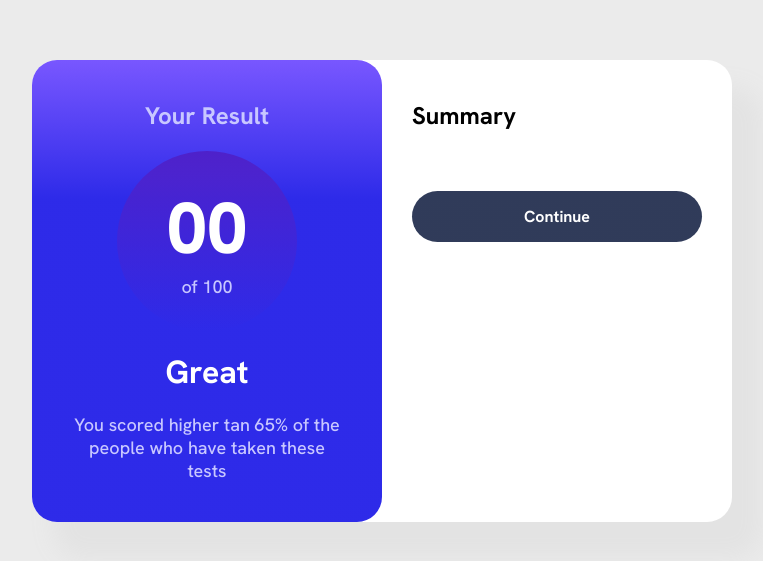
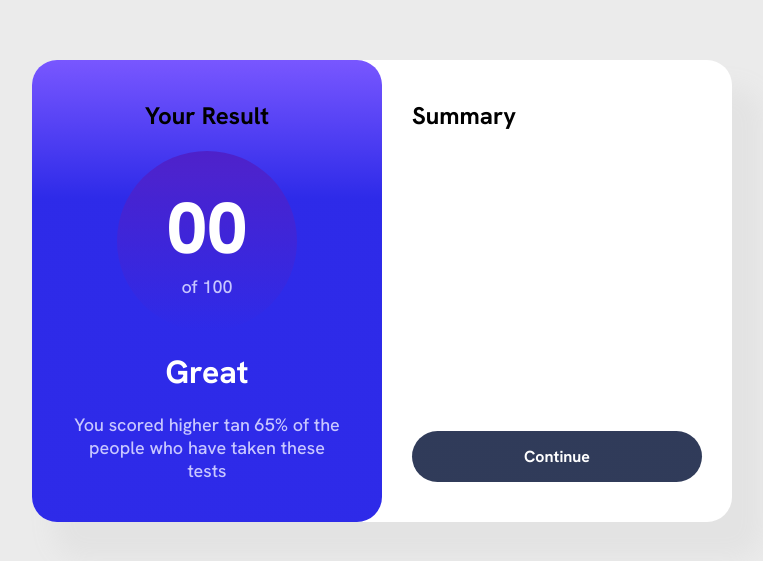
Before and after one commit to jimmy-alv/results-summary-component, a plain HTML site: page index.html in a window 1280 px wide. Shown: the part 109-670 px from the top of the page, without its empty margins (258-1021 px from the left). Drawn offline with Linux system fonts and the light colour scheme; no server answers.

Commit message:
- H1 added.

```diff
--- a/index.html
+++ b/index.html
@@ -11,7 +11,7 @@
   <body>
     <main>
       <section class="result-card">
-        <h2>Your Result</h2>
+        <h1>Your Result</h1>
         <div class="score">
           <p id="scoreResult">00</p>
           <p>of 100</p>
--- a/styles/style.css
+++ b/styles/style.css
@@ -102,6 +102,7 @@ main {
     display: flex;
     flex-direction: column;
     gap: 30px;
+    justify-content: space-between;
 }
 
 .summary-card .items {
@@ -159,7 +160,6 @@ main {
     text-align: center;
     padding: 15px 0;
     border-radius: 50px;
-    /* background-color: var(--dark-gray-blue); */
     background: linear-gradient(0deg, var(--dark-gray-blue) 70%, var(--dark-gray-blue) 100%);
     color: var(--white);
     font-weight: 700;
```
